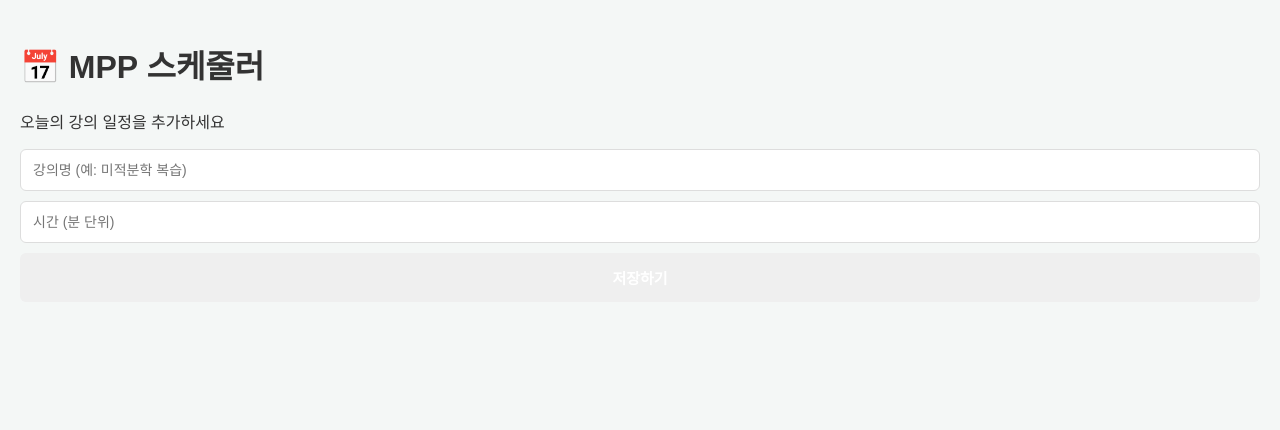
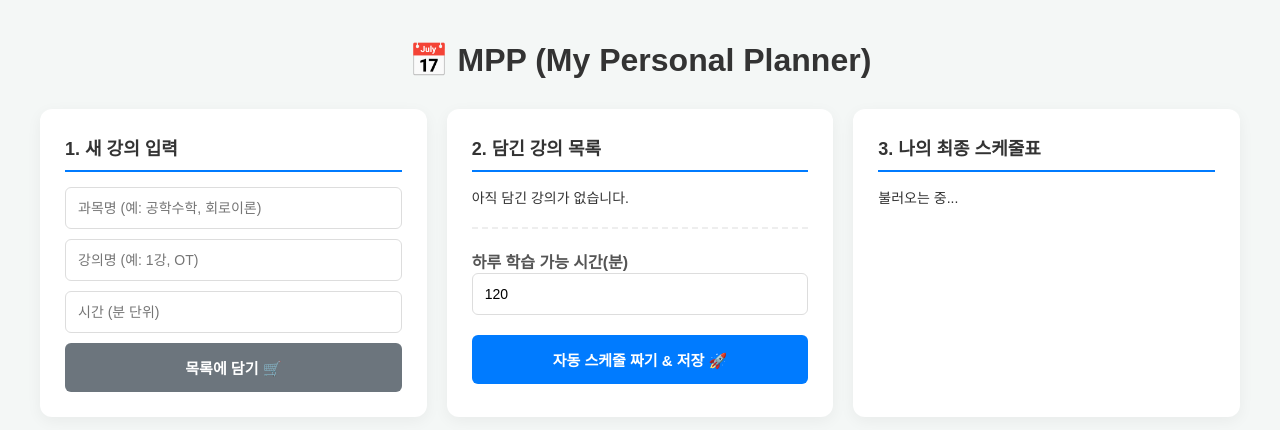
Before and after one commit to lim20040/MPP, a website: page index.html in a window 1280 px wide. Drawn offline with Linux system fonts and the light colour scheme; no server answers; a web font is replaced by a local one.

Commit message:
진짜 3단 기능 최종 적용

```diff
--- a/index.html
+++ b/index.html
@@ -6,16 +6,34 @@
     <link rel="stylesheet" href="css/style.css">
 </head>
 <body>
-    <div class="container">
-        <h1>📅 MPP 스케줄러</h1>
-        <p>오늘의 강의 일정을 추가하세요</p>
+    <div class="header">
+        <h1>📅 MPP (My Personal Planner)</h1>
+    </div>
 
-        <div class="input-group">
-            <input type="text" id="taskTitle" placeholder="강의명 (예: 미적분학 복습)">
-            <input type="number" id="taskTime" placeholder="시간 (분 단위)">
+    <div class="main-container">
+        <div class="card">
+            <h2>1. 새 강의 입력</h2>
+            <input type="text" id="subject" placeholder="과목명 (예: 공학수학, 회로이론)">
+            <input type="text" id="lecture" placeholder="강의명 (예: 1강, OT)">
+            <input type="number" id="duration" placeholder="시간 (분 단위)">
+            <button class="btn-add" onclick="addLecture()">목록에 담기 🛒</button>
         </div>
 
-        <button onclick="saveTask()">저장하기</button>
+        <div class="card">
+            <h2>2. 담긴 강의 목록</h2>
+            <div id="cartList" class="list-box">아직 담긴 강의가 없습니다.</div>
+
+            <div style="margin-top: 20px; border-top: 2px dashed #eee; padding-top: 20px;">
+                <label style="font-weight: bold; color: #555;">하루 학습 가능 시간(분)</label>
+                <input type="number" id="dailyLimit" placeholder="예: 120" value="120">
+                <button class="btn-generate" onclick="generateAndSave()">자동 스케줄 짜기 & 저장 🚀</button>
+            </div>
+        </div>
+
+        <div class="card">
+            <h2>3. 나의 최종 스케줄표</h2>
+            <div id="scheduleResult" class="schedule-box">불러오는 중...</div>
+        </div>
     </div>
 
     <script src="js/app.js"></script>
```
